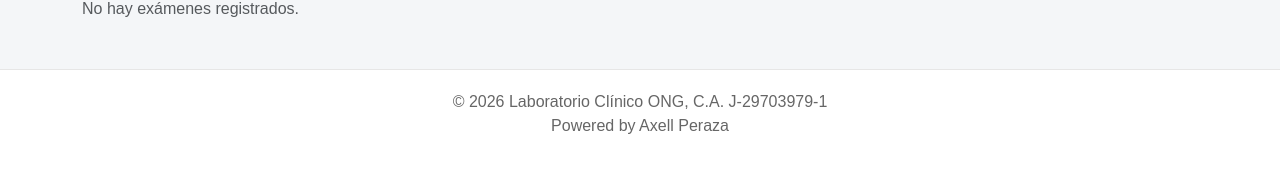
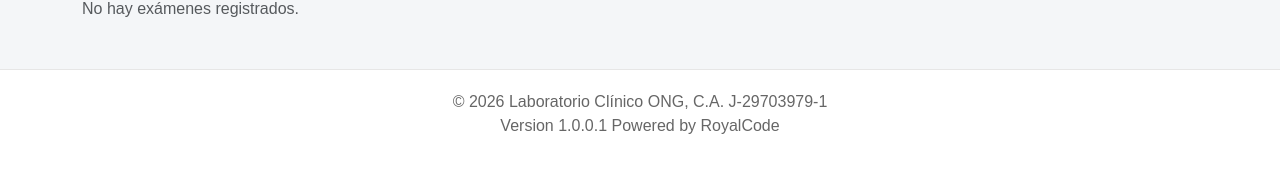
Before and after one commit to axellperaza1/laboratorio_app, a Flask app: page /agregar_examen_db in a window 1280 px wide. Shown: the part 690-864 px from the top of the page. Run offline with Flask 3, Linux system fonts and the light colour scheme; data that the repository does not hold is empty; some libraries are stand-ins or nearby versions.

Commit message:
preparando proyecto para produccion

```diff
--- a/app.py
+++ b/app.py
@@ -651,7 +651,7 @@ def presupuesto_pdf():
     p.drawCentredString(
         width / 2,
         1.5*cm,
-        "Laboratorio Clínico ONG • Documento generado automáticamente"
+        "Laboratorio Clínico ONG. C.A. J-29703979-1 • Los precios están sujetos a la tasa cambiaria del Banco Central de Venezuela"
     )
 
     p.showPage()
--- a/templates/base.html
+++ b/templates/base.html
@@ -93,7 +93,7 @@
     <footer class="main-footer mt-5">
       <div class="container text-center">
         <p>
-          © 2026 Laboratorio Clínico ONG, C.A. J-29703979-1<br />Powered by Axell Peraza
+          © 2026 Laboratorio Clínico ONG, C.A. J-29703979-1<br /> Version 1.0.0.1 Powered by RoyalCode
         </p>
       </div>
     </footer>
```
